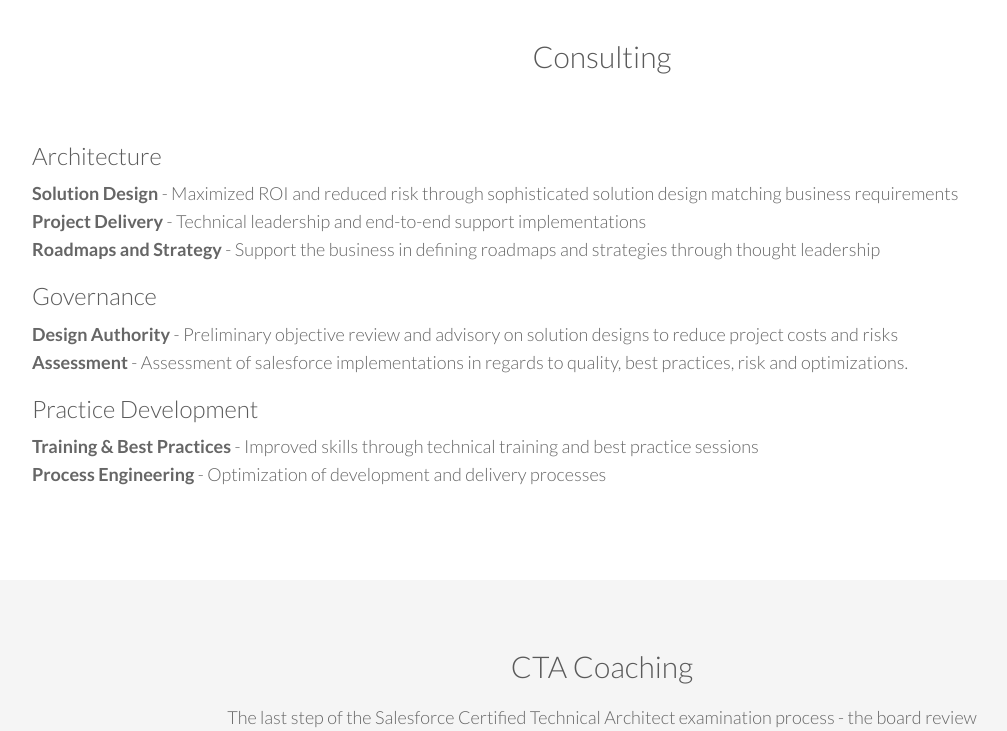
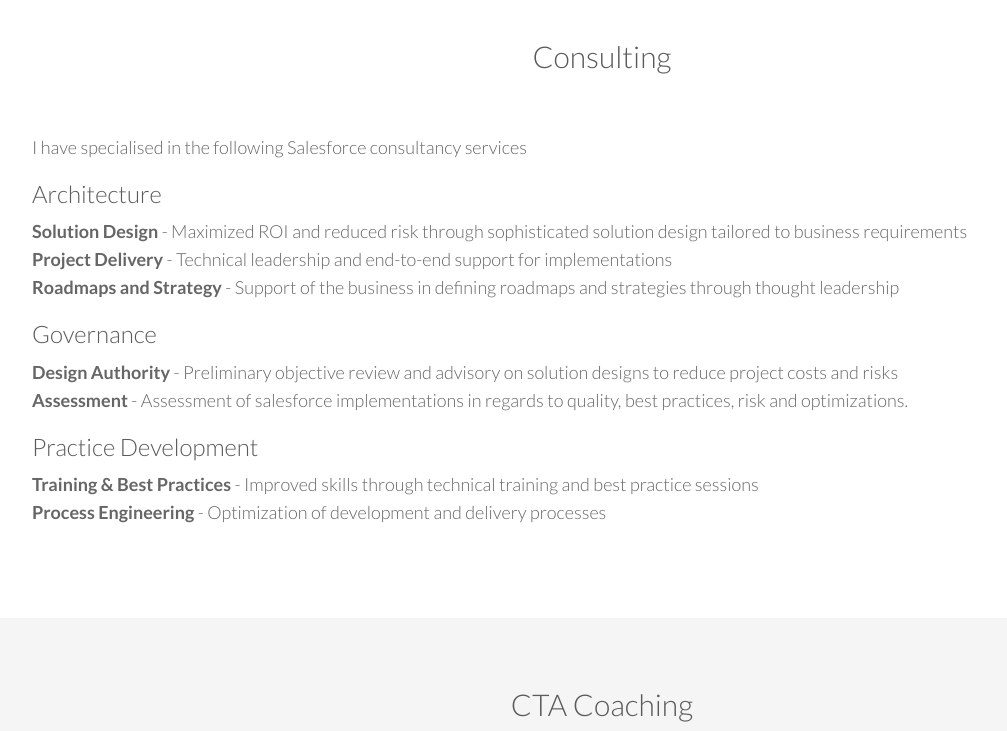
Before and after one commit to se6wagner/se6wagner.github.io, a plain HTML site: page index.html in a window 1280 px wide. Shown: the part 760-1491 px from the top of the page, without its empty margins (38-1045 px from the left). Drawn offline with Linux system fonts and the light colour scheme; files whose address does not match are found by name.

Commit message:
update copy

```diff
--- a/index.html
+++ b/index.html
@@ -4,11 +4,13 @@
     <meta charset="utf-8">
     <meta http-equiv="X-UA-Compatible" content="IE=edge">
     <meta name="viewport" content="width=device-width, initial-scale=1">
-    <meta name="description" content="">
-    <meta name="author" content="">
+    <meta name="author" content="Sebastian Wagner">
+<meta name="keywords" content="CTA Coach, Certified Technical Architect, Coaching, Salesforce, Force.com, Force, Mobile, Architects, Technical, Solution Architecture, Solution Design, Consultancy, Testing, Expert, QA, Triggers, Custom Object, CowPanda, Apex, Visualforce">
+
+<meta name="description" content="Salesforce.com Solution Design. Force.com Architect. Salesforce Architect. Force.com Solution Design. Mobile Solutions. Testing Best Practice. QA. Force.com Development Lifecycle. Platform Governance. Practice Development. Mentoring. Coaching. Architecture Design and Assessment. Europe. London. UK.">
+
     <link rel="icon" href="assets/img/favicon.ico">
-
-    <title>CTA Coach</title>
+    <title>CTA Coach | Salesforce.com expertise at its best</title>
 
     <!-- Bootstrap core CSS -->
     <link href="assets/css/bootstrap.css" rel="stylesheet">
@@ -89,10 +91,11 @@
         <h2 class="centered mb">Consulting</h2>
         <div class="col-md-12">
         <p>
+        I have specialised in the following Salesforce consultancy services
 <h3>Architecture</h3>
-<span class="p2"><b>Solution Design</b> - Maximized ROI and reduced risk through sophisticated solution design matching business requirements</span><br/>
-<span class="p2"><b>Project Delivery</b> -  Technical leadership and end-to-end support implementations</span><br/>
-<span class="p2"><b>Roadmaps and Strategy</b> - Support the business in defining roadmaps and strategies through thought leadership</span><br/>
+<span class="p2"><b>Solution Design</b> - Maximized ROI and reduced risk through sophisticated solution design tailored to business requirements</span><br/>
+<span class="p2"><b>Project Delivery</b> -  Technical leadership and end-to-end support for implementations</span><br/>
+<span class="p2"><b>Roadmaps and Strategy</b> - Support of the business in defining roadmaps and strategies through thought leadership</span><br/>
 <h3>Governance</h3>
 <span class="p2"><b>Design Authority</b> - Preliminary objective review and advisory on solution designs to reduce project costs and risks</span><br/>
 <span class="p2"><b>Assessment</b> - Assessment of salesforce implementations in regards to quality, best practices, risk and optimizations.</span><br/>
@@ -158,6 +161,7 @@
           <a name="about"></a>
           <h2>About</h2>
           <div class="col-md-8 col-md-offset-2">
+          <i>"Simplicity is the highest level of sophistication"</i>
           <p>
           Fully certified Enterprise Architect with +6 years experience of delivering innovative Salesforce solutions across various industries such as retail, pharma and finance. Technical Leader with background in business and sales engineering and the ability to manage project teams, stakeholders and expectations ranging from C-Level to End Users.
 
```
